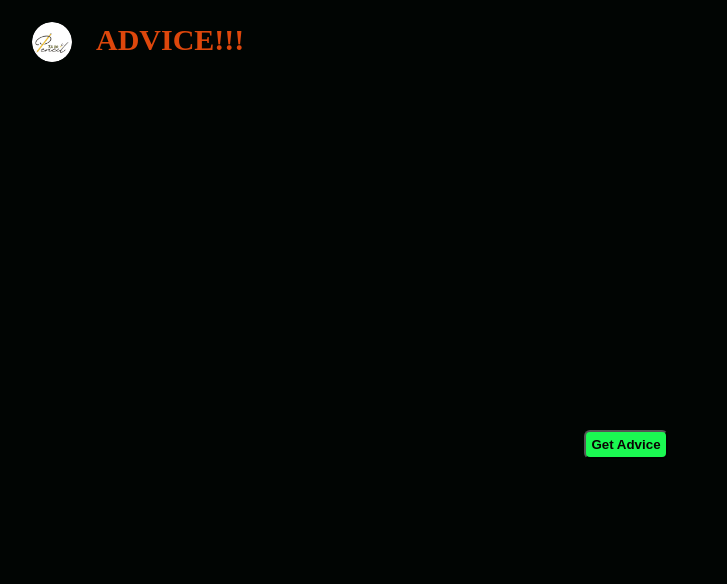
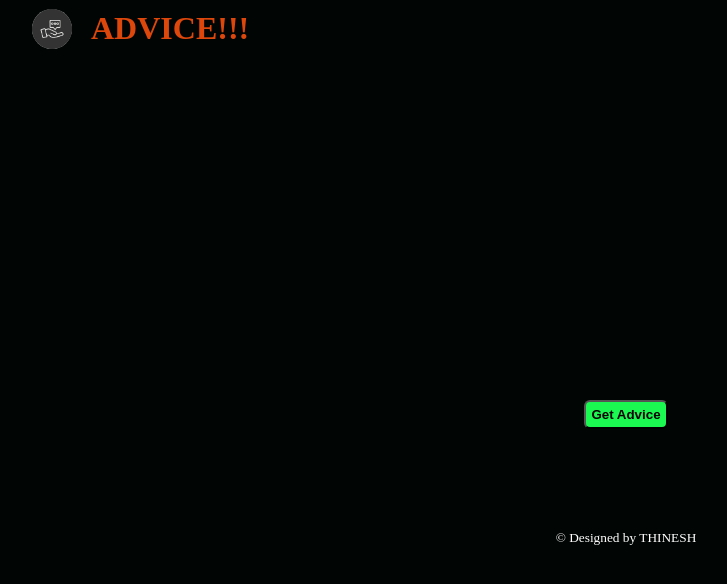
Before and after one commit to Thineshg77/Advice, a React (Vite) app: page / in a window 1280 px wide. Shown: the top 584 px of the page, without its empty margins (14-741 px from the left). Built offline with nearby package versions, Linux system fonts and the light colour scheme.

Commit message:
image upload for 4

```diff
--- a/src/Advice.css
+++ b/src/Advice.css
@@ -11,11 +11,12 @@ button{
     border-radius: 6px;
     background-color: rgb(27, 248, 82);
     color: rgb(10, 3, 3);
-    font-weight: bold;
+    font-weight: bolder;
     padding: 5px;
     cursor: pointer;
     box-shadow: 20px;
     margin-top: 14%;
+
 
 
 }
@@ -27,9 +28,12 @@ button{
 }
 .head{
     color: rgb(221, 71, 12);
-    margin: 20px;
-    margin-bottom: 15%;
-    font-size: 30px;
+    margin-bottom: 5%;
+    font-size: 32px;
+    margin-left: 15px;
+    display: flex;
+    margin-top: 7px;
+
 
 
 }
@@ -39,5 +43,12 @@ img{
     height: 40px;
     border-radius: 50%;
     margin-left: 35px;
+    display: flex;
 
 }
+p{
+    color: white;
+    margin-top: 8%;
+    cursor: pointer;
+    font-size: smaller;
+}
--- a/src/Adviceapp.jsx
+++ b/src/Adviceapp.jsx
@@ -1,4 +1,5 @@
 import {useState} from 'react'
+import profiles from './assets/icon.jpg'
 
 const Adviceapp = () => {
     const [advice, setadvice] = useState("");
@@ -12,13 +13,14 @@ const Adviceapp = () => {
       <nav>
         <table>
           <tbody>
-            <td><img src="./src/assets/q.jpg" alt="profile" /></td>
+            <td><img src={profiles} alt="" /></td>
             <td><h1 className='head'>ADVICE!!!</h1></td>
           </tbody>
         </table>
       </nav>
       <h1 className='center'>{advice}</h1>
       <button onClick={Getadvice}>Get Advice</button>
+      <p>&copy; Designed by THINESH</p>
     </div>
   )
 }
```
